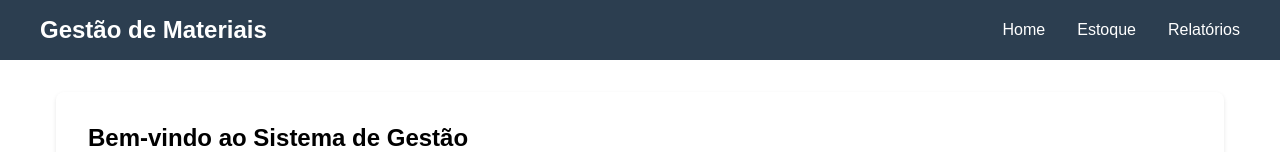
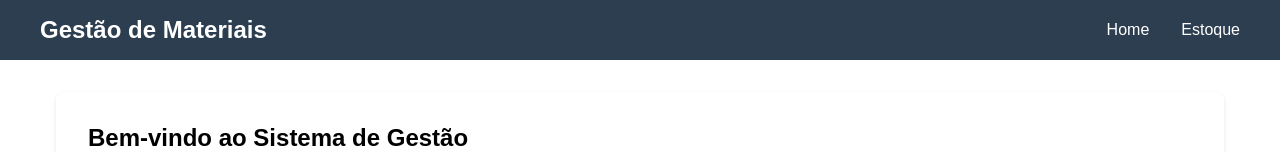
Before and after one commit to GabrielMazzuchello/edmc, a React (Vite) app: page / in a window 1280 px wide. Shown: the top 152 px of the page. Built offline with nearby package versions, Linux system fonts and the light colour scheme.

Commit message:
github pages

```diff
--- a/package.json
+++ b/package.json
@@ -3,7 +3,11 @@
   "private": true,
   "version": "0.0.0",
   "type": "module",
+
+  "homepage": "https://gabrielmazzuchello.github.io/edmc/",
   "scripts": {
+    "predeploy": "npm run build",
+    "deploy": "gh-pages -d build",
     "dev": "vite",
     "build": "vite build",
     "lint": "eslint .",
@@ -27,6 +31,7 @@
     "eslint": "^9.21.0",
     "eslint-plugin-react-hooks": "^5.1.0",
     "eslint-plugin-react-refresh": "^0.4.19",
+    "gh-pages": "^6.3.0",
     "globals": "^15.15.0",
     "vite": "^6.2.0"
   }
--- a/src/App.jsx
+++ b/src/App.jsx
@@ -12,7 +12,6 @@ const App = () => {
         <Routes>
           <Route path="/" element={<HomePage />} />
           <Route path="/inventory" element={<InventoryPage />} />
-          <Route path="/reports" element={<div>Página de Relatórios (em desenvolvimento)</div>} />
         </Routes>
       </main>
     </div>
--- a/src/components/common/Navbar.jsx
+++ b/src/components/common/Navbar.jsx
@@ -8,7 +8,6 @@ const Navbar = () => {
         <ul className="nav-links">
           <li><Link to="/">Home</Link></li>
           <li><Link to="/inventory">Estoque</Link></li>
-          <li><Link to="/reports">Relatórios</Link></li>
         </ul>
       </div>
     </nav>
--- a/src/main.jsx
+++ b/src/main.jsx
@@ -4,10 +4,12 @@ import { BrowserRouter } from 'react-router-dom'
 import App from './App.jsx'
 import './styles/main.css'
 
+import { HashRouter } from 'react-router-dom'
+
 ReactDOM.createRoot(document.getElementById('root')).render(
   <React.StrictMode>
-    <BrowserRouter>
+    <HashRouter>
       <App />
-    </BrowserRouter>
+    </HashRouter>
   </React.StrictMode>
 )
```
Also changed, not shown: 1 other file (tests, documents, lock files or other folders).
